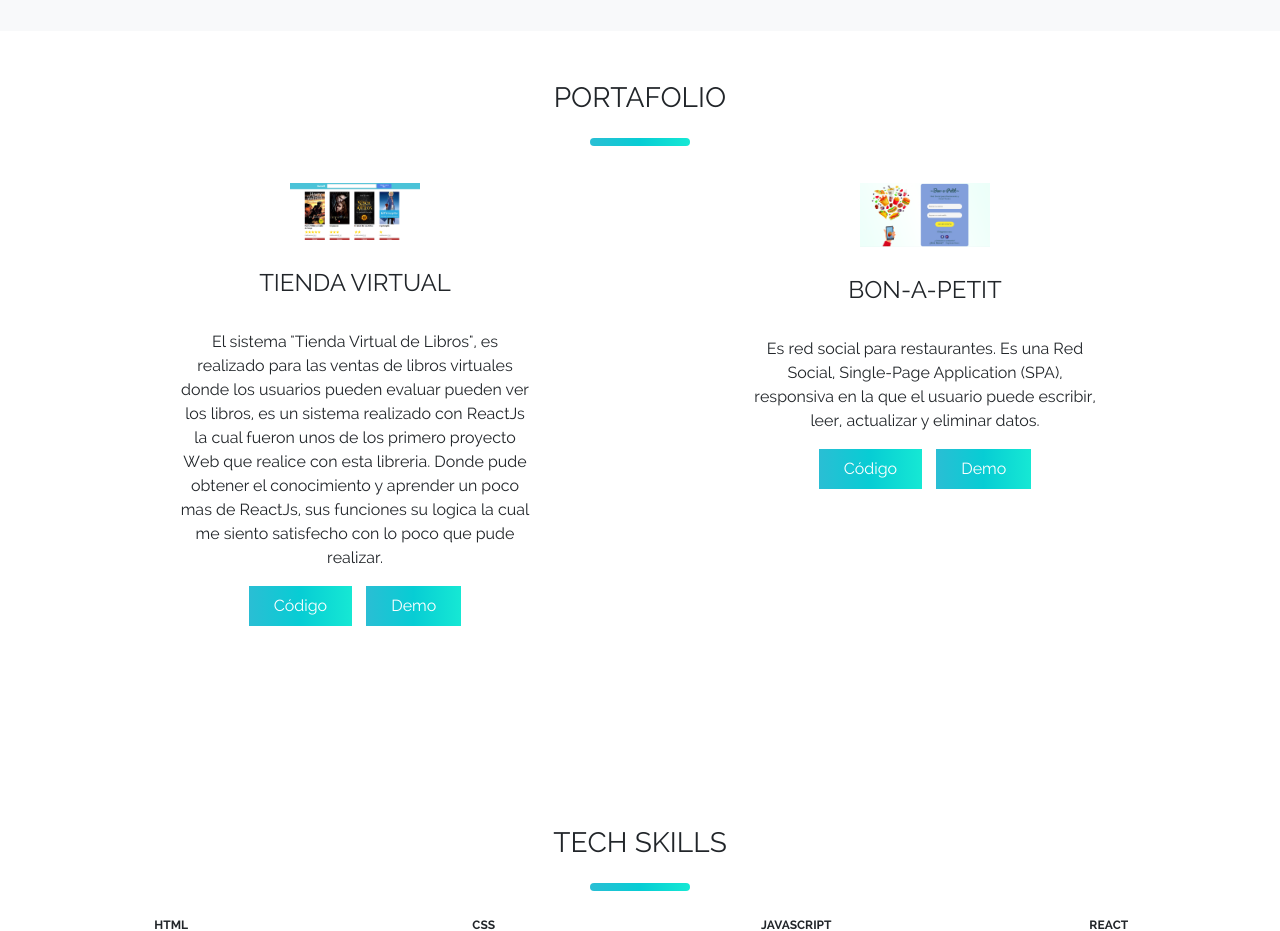
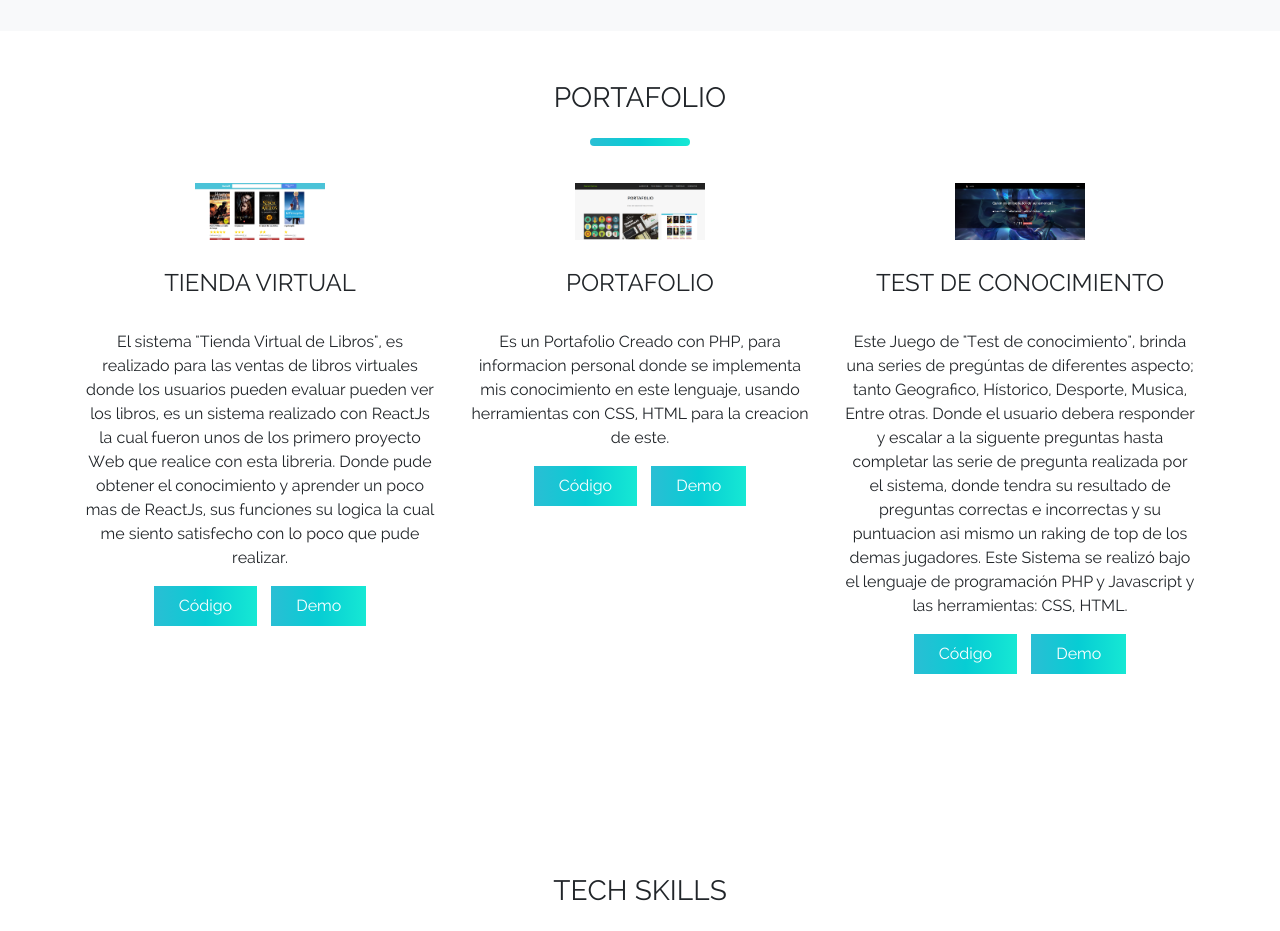
Before and after one commit to ramelramos/Portafolio, a plain HTML site: page index.html in a window 1280 px wide. Shown: the part 1300-2231 px from the top of the page. Drawn offline with nearby package versions, Linux system fonts and the light colour scheme.

Commit message:
Nuevas imagenes

```diff
--- a/index.html
+++ b/index.html
@@ -143,16 +143,28 @@
                 Donde pude obtener el conocimiento y aprender un poco mas de ReactJs, sus funciones su logica la cual me siento satisfecho
                 con lo poco que pude realizar.
             </p>
-            <a href="https://github.com/MARYRIVERO/LIM011-data-lovers" target="_blank" class="btn btn-primary">Código</a>
+            <a href="#" target="_blank" class="btn btn-primary">Código</a>
             <a href="https://tiendalibros-reactjs.netlify.app//" target="_blank" class="btn btn-primary">Demo</a>
           </div>
 
           <div class="col-md-4 services">
-            <img src="images/Bon-A-petit.png" class="service-img"   alt="">
-            <h4>Bon-a-Petit</h4>
-            <p>Es red social para restaurantes.
-              Es una Red Social, Single-Page Application (SPA),
-              responsiva en la que el usuario puede escribir, leer, actualizar y eliminar datos.
+            <img src="images/portafolio.jpg" class="service-img"   alt="">
+            <h4>Portafolio</h4>
+            <p>Es un Portafolio Creado con PHP, para informacion personal donde se implementa mis conocimiento en este lenguaje,
+              usando herramientas con CSS, HTML para la creacion de este.
+            </p>
+            <a href="https://github.com/ramelramos/PortafolioPHP/tree/27996dff74e40211d031f5f0ca78cf3a14ef0c47" target="_blank" class="btn btn-primary">Código</a>
+            <a href=" https://maryrivero.github.io/LIM011-fe-social-network/src/#" target="_blank" class="btn btn-primary">Demo</a>
+          </div>
+          <div class="col-md-4 services">
+            <img src="images/Test.jpg" class="service-img"   alt="">
+            <h4>Test de conocimiento</h4>
+            <p>Este Juego de "Test de conocimiento", brinda una series de pregúntas de diferentes aspecto; tanto Geografico,
+              Hístorico, Desporte, Musica, Entre otras. Donde el usuario debera responder y escalar a la siguente preguntas
+              hasta completar las serie de pregunta realizada por el sistema, donde tendra su resultado de preguntas correctas e incorrectas
+              y su puntuacion asi mismo un raking de top de los demas jugadores.
+
+              Este Sistema se realizó bajo el lenguaje de programación PHP y Javascript y las herramientas: CSS, HTML.
             </p>
             <a href="https://github.com/MARYRIVERO/LIM011-fe-social-network" target="_blank" class="btn btn-primary">Código</a>
             <a href=" https://maryrivero.github.io/LIM011-fe-social-network/src/#" target="_blank" class="btn btn-primary">Demo</a>
```
Also changed, not shown: images/Test.jpg (added), images/portafolio.jpg (added).
